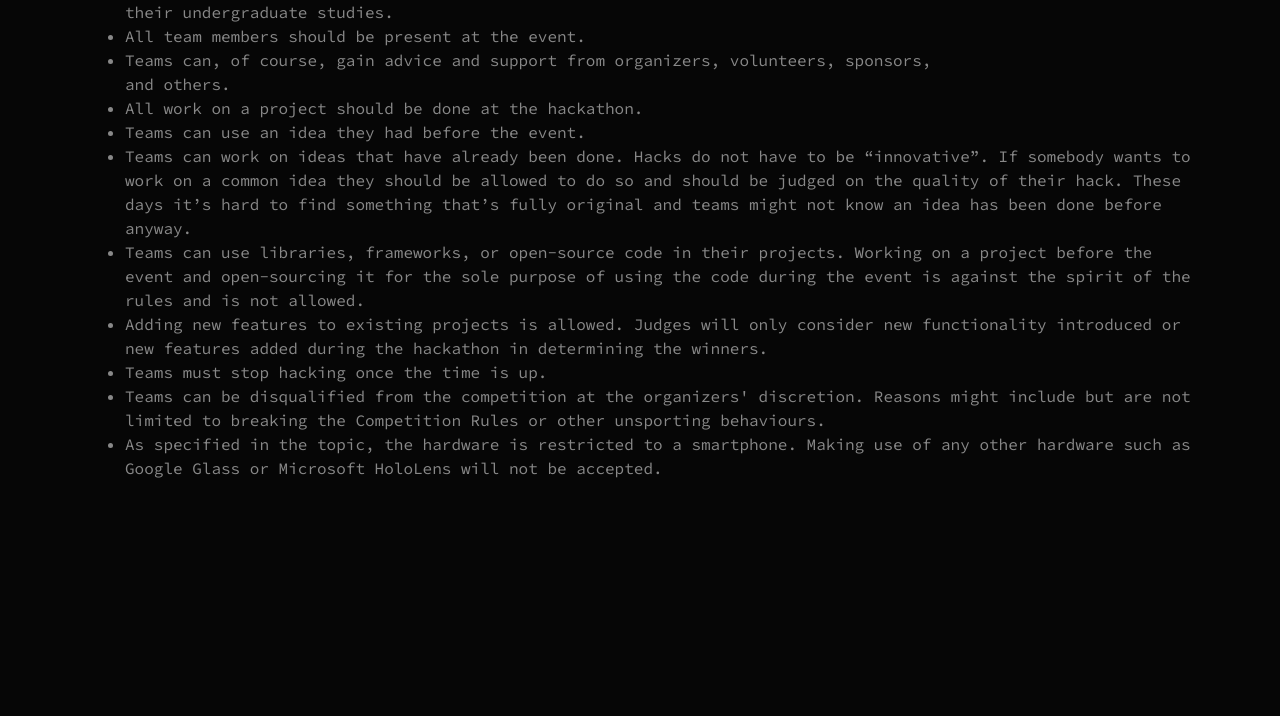
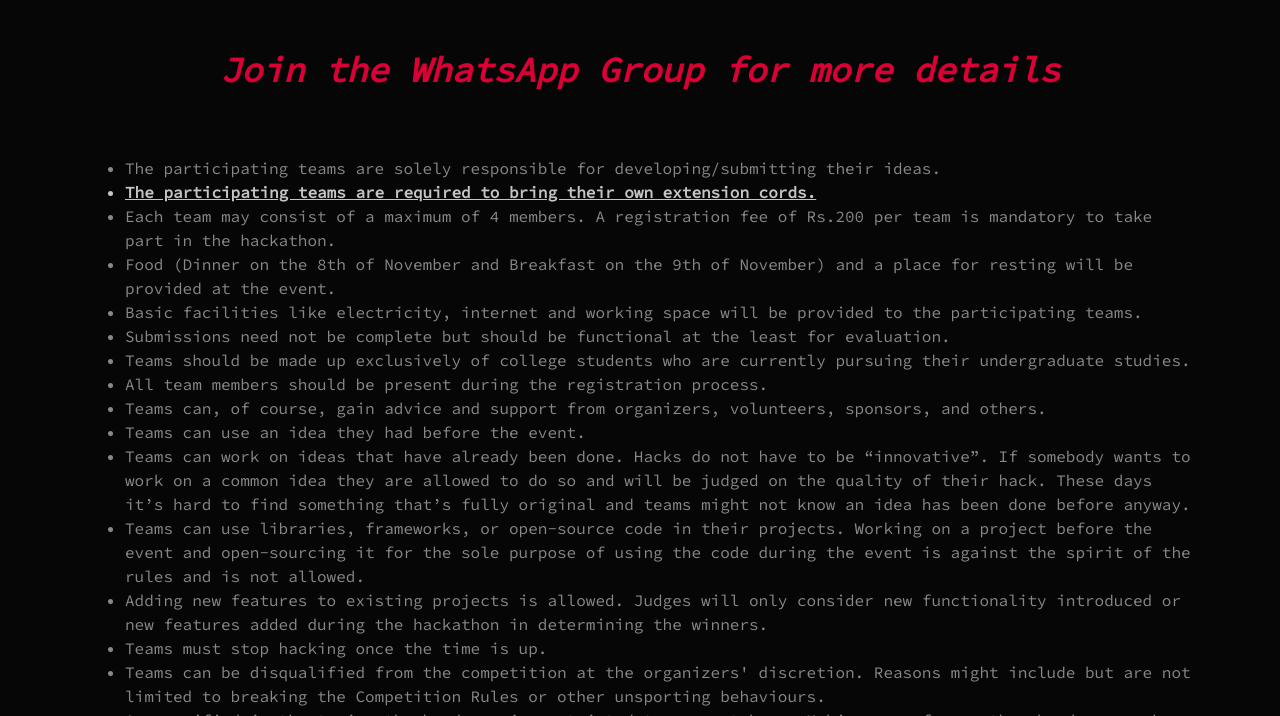
Before and after one commit to MEC-Enigma/MECHacks-2019, a plain HTML site: page index.html in a window 1280 px wide. Shown: the part 1119-1835 px from the top of the page. Before the commit the page ends 1639 px from the top, so only its background shows below. Drawn offline with Linux system fonts and the light colour scheme.

Commit message:
Added whatsapp group info

```diff
--- a/index.html
+++ b/index.html
@@ -32,6 +32,10 @@
         <div class="container" style="margin-top: 65px;">
             <h1 class="display-2 text-center" style="color: #da0035;font-family: 'Source Code Pro', monospace;font-size: 35px;font-style: italic;font-weight: bold;">Prize Pool: Rs. 25,000/-<br><br>8th Nov, 1:00 pm to 9th Nov, 1:00 pm<br><br>Rs.200/- per team (Max 4 members)<br><br>Venue: Mahindra Ecole Centrale</h1>
         </div>
+        <div class="container text-center" style="margin-top: 65px;"><img style="background-image: url(&quot;assets/img/whatsapp_group.png&quot;);background-position: center;" src="assets/img/whatsapp_group.png"></div>
+        <div class="container" style="margin-top: 65px;">
+            <h1 class="display-2 text-center" style="color: #da0035;font-family: 'Source Code Pro', monospace;font-size: 35px;font-style: italic;font-weight: bold;">Join the WhatsApp Group for more details</h1>
+        </div>
         <div class="container" style="margin-top: 65px;">
             <ul style="font-family: 'Source Code Pro', monospace;color: rgb(136,136,136);font-weight: normal;">
                 <li>The participating teams are solely responsible for developing/submitting their ideas.<br></li>
@@ -40,13 +44,12 @@
                 <li>Food (Dinner on the 8th of November and Breakfast on the 9th of November) and a place for resting will be provided at the event.<br></li>
                 <li>Basic facilities like electricity, internet and working space will be provided to the participating teams.<br></li>
                 <li>Submissions need not be complete but should be functional at the least for evaluation.<br></li>
-                <li>Teams should be made up exclusively of college students who are currently pursuing<br>their undergraduate studies.<br></li>
-                <li>All team members should be present at the event.<br></li>
-                <li>Teams can, of course, gain advice and support from organizers, volunteers, sponsors,<br>and others.<br></li>
-                <li>All work on a project should be done at the hackathon.<br></li>
+                <li>Teams should be made up exclusively of college students who are currently pursuing their undergraduate studies.<br></li>
+                <li>All team members should be present during the registration process.<br></li>
+                <li>Teams can, of course, gain advice and support from organizers, volunteers, sponsors, and others.<br></li>
                 <li>Teams can use an idea they had before the event.<br></li>
-                <li>Teams can work on ideas that have already been done. Hacks do not have to be “innovative”. If somebody wants to work on a common idea they should be allowed to do&nbsp;so and should be judged on the quality of their hack. These days it’s
-                    hard to find something that’s fully original and teams might not know an idea has been done before anyway.<br></li>
+                <li>Teams can work on ideas that have already been done. Hacks do not have to be “innovative”. If somebody wants to work on a common idea they are allowed to do&nbsp;so and will be judged on the quality of their hack. These days it’s hard
+                    to find something that’s fully original and teams might not know an idea has been done before anyway.<br></li>
                 <li>Teams can use libraries, frameworks, or open-source code in their projects. Working on a project before the event and open-sourcing it for the sole purpose of using the code during the event is against the spirit of the rules and is not
                     allowed.<br></li>
                 <li>Adding new features to existing projects is allowed. Judges will only consider new functionality introduced or new features added during the hackathon in determining the winners.<br></li>
```
Also changed, not shown: assets/img/whatsapp_group.png (added), 1 other file.
